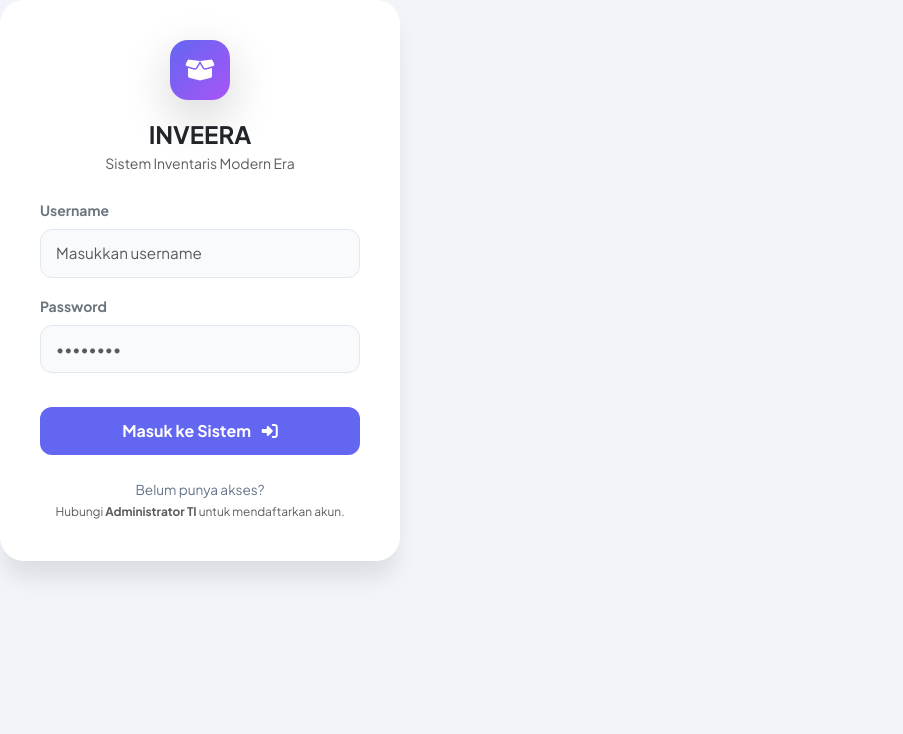
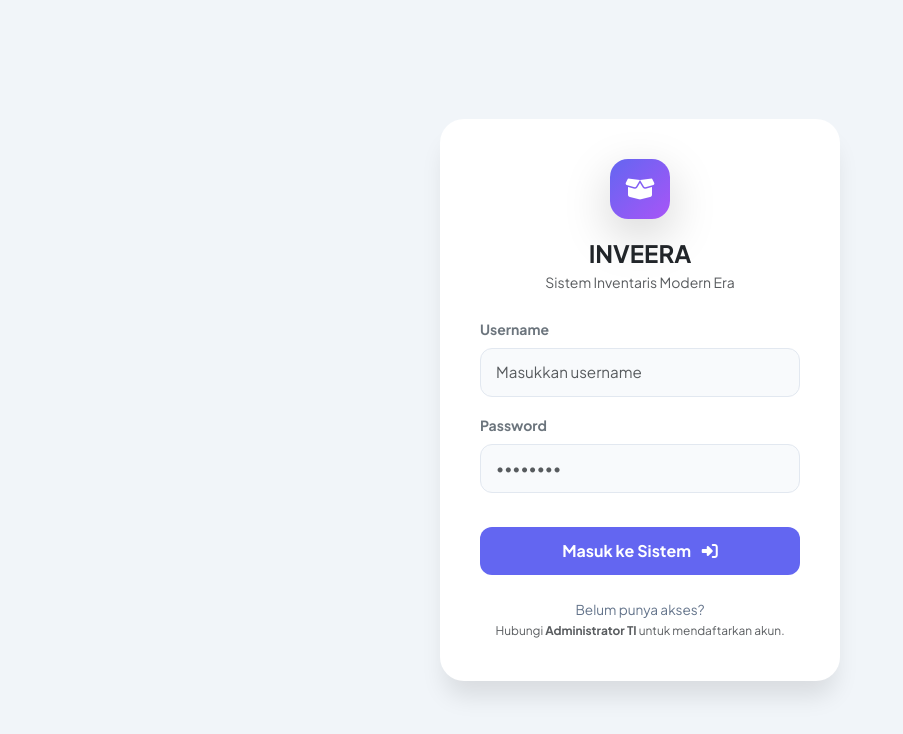
Before and after one commit to akmalkhaleeed/inventori-frontend, a React (Vite) app: page / in a window 1280 px wide. Shown: the top 734 px of the page, without its empty margins (0-903 px from the left). Built offline with nearby package versions, Linux system fonts and the light colour scheme.

Commit message:
fix: penyempurnaan layout form login dan z-index sweetalert

```diff
--- a/src/App.css
+++ b/src/App.css
@@ -1,25 +1,21 @@
 /* src/App.css */
 
-/* Reset Margin dan Padding bawaan browser */
 * {
   margin: 0;
   padding: 0;
   box-sizing: border-box;
 }
 
-/* Pastikan body memenuhi seluruh layar dan background abu-abu terang */
 body, html {
   width: 100%;
   height: 100%;
   background-color: #f1f5f9;
   font-family: 'Inter', -apple-system, BlinkMacSystemFont, 'Segoe UI', Roboto, Helvetica, Arial, sans-serif;
-  overflow-x: hidden; /* Mencegah layar bisa digeser ke kiri/kanan (horizontal scroll) */
+  overflow-x: hidden;
 }
 
-/* Memastikan akar aplikasi React membentang penuh */
 #root {
   width: 100%;
   min-height: 100vh;
-  display: flex;
-  flex-direction: column;
+  /* HAPUS display: flex dan flex-direction: column di sini */
 }
--- a/src/index.css
+++ b/src/index.css
@@ -8,13 +8,19 @@
     font-family: 'Plus Jakarta Sans', sans-serif;
 }
 
+/* Hapus atau override ini */
 body {
     background: #f1f5f9;
     min-height: 100vh;
+    /* JANGAN ada display: flex di sini */
 }
 
-/* Tambahkan ini agar aplikasi React membentang penuh ke kanan */
 #root {
     width: 100%;
     min-height: 100vh;
+    display: block; /* Paksa block, bukan flex */
 }
+/* Taruh di paling bawah index.css */
+body {
+    display: block !important;
+}
--- a/src/pages/auth/login.css
+++ b/src/pages/auth/login.css
@@ -1,17 +1,23 @@
-body {
+/* src/pages/auth/Login.css */
+
+/* KONTANER UTAMA MEMENUHI LAYAR */
+.login-container {
+    position: fixed;
+    top: 0;
+    left: 0;
+    width: 100vw !important;
+    height: 100vh;
     background: #f1f5f9;
-    font-family: 'Plus Jakarta Sans', sans-serif;
-    height: 100vh;
+    z-index: 10; /* UBAH JADI 10 AGAR SWEETALERT BISA MUNCUL DI DEPANNYA */
     display: flex;
     align-items: center;
     justify-content: center;
-    margin: 0;
 }
 
 .login-card {
     background: white;
     border-radius: 24px;
-    width: 100%;
+    width: 90%;
     max-width: 400px;
     padding: 40px;
     box-shadow: 0 20px 25px -5px rgba(0, 0, 0, 0.1);
--- a/src/pages/auth/login.jsx
+++ b/src/pages/auth/login.jsx
@@ -1,20 +1,18 @@
 import React, { useState } from 'react';
 import Swal from 'sweetalert2';
-import './Login.css'; // Memanggil file CSS
+import { useNavigate } from 'react-router-dom';
+import './Login.css';
 
 const Login = () => {
-    // 1. Inisialisasi State
     const [username, setUsername] = useState('');
     const [password, setPassword] = useState('');
     const [isLoading, setIsLoading] = useState(false);
 
-    // 2. Fungsi yang dijalankan saat tombol Submit ditekan
     const handleLogin = async (e) => {
-        e.preventDefault(); // Mencegah form me-refresh halaman
+        e.preventDefault();
         setIsLoading(true);
 
         try {
-            // Mengirim data ke API Backend
             const response = await fetch('http://127.0.0.1:8000/api/login', {
                 method: 'POST',
                 headers: {
@@ -29,29 +27,21 @@ const Login = () => {
 
             const res = await response.json();
 
-            // 3. Logika utama
+            // KONDISI 1: JIKA LOGIN BERHASIL (Akun Ditemukan & Password Benar)
             if (response.ok) {
-
-                // MENGAMBIL DAN MEMBERSIHKAN ROLE DARI BACKEND
                 const rawRole = res.role || (res.user && res.user.role) || '';
                 const userRole = String(rawRole).toLowerCase().trim();
-
-                // Mengambil nama user
                 const userName = res.nama_lengkap || (res.user && res.user.nama_lengkap) || (res.user && res.user.name) || 'Pengguna';
 
-                // --- PENAMBAHAN LOCAL STORAGE (JURUS SAPU JAGAT) ---
-
-                // 1. Simpan Token (Kunci Utama untuk API)
                 const apiToken = res.access_token || res.token || (res.data && res.data.token) || (res.data && res.data.access_token);
                 if (apiToken) {
                     localStorage.setItem('token', apiToken);
                 }
 
-                // 2. Simpan Role & Nama
                 localStorage.setItem('userRole', userRole);
                 localStorage.setItem('userName', userName);
-                // ---------------------------------------------------
 
+                // Notifikasi Sukses
                 Swal.fire({
                     icon: 'success',
                     title: 'Berhasil Masuk!',
@@ -60,7 +50,6 @@ const Login = () => {
                     timer: 2000,
                     timerProgressBar: true
                 }).then(() => {
-                    // Redirect berdasarkan role
                     if (userRole === 'admin') {
                         window.location.href = '/admin/dashboard';
                     } else if (userRole === 'kepala sekolah' || userRole === 'pimpinan') {
@@ -69,8 +58,9 @@ const Login = () => {
                         window.location.href = '/petugas/dashboard';
                     }
                 });
+
             } else {
-                // Logika jika password salah / username tidak ditemukan
+                // KONDISI 2: JIKA LOGIN GAGAL (Akun tidak ada / Password Salah)
                 Swal.fire({
                     icon: 'error',
                     title: 'Login Gagal',
@@ -78,8 +68,9 @@ const Login = () => {
                     confirmButtonColor: '#6366f1'
                 });
             }
+
         } catch (error) {
-            // Logika jika server error / mati / terblokir CORS
+            // KONDISI 3: JIKA SERVER MATI / ERROR JARINGAN
             Swal.fire({
                 icon: 'error',
                 title: 'Terjadi Kesalahan',
@@ -87,11 +78,12 @@ const Login = () => {
                 confirmButtonColor: '#6366f1'
             });
         } finally {
-            setIsLoading(false); // Mengembalikan tombol ke keadaan semula
+            setIsLoading(false);
         }
     };
 
     return (
+        <div className="login-container">
             <div className="login-card">
                 <div className="text-center">
                     <div className="brand-icon shadow-lg">
@@ -140,6 +132,7 @@ const Login = () => {
                     <span className="text-muted small">Hubungi <b>Administrator TI</b> untuk mendaftarkan akun.</span>
                 </div>
             </div>
+        </div>
     );
 };
 
```
Lines whose indentation alone changed are shown as unchanged.
